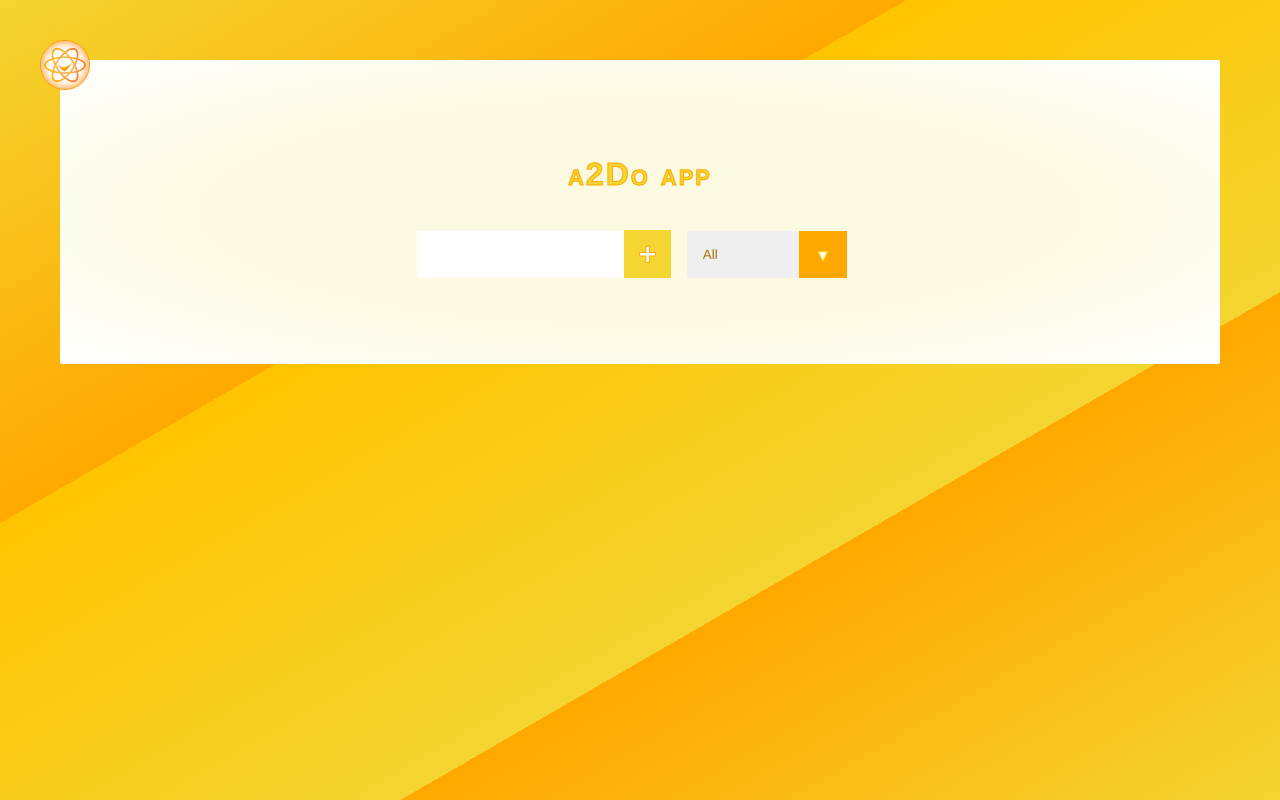
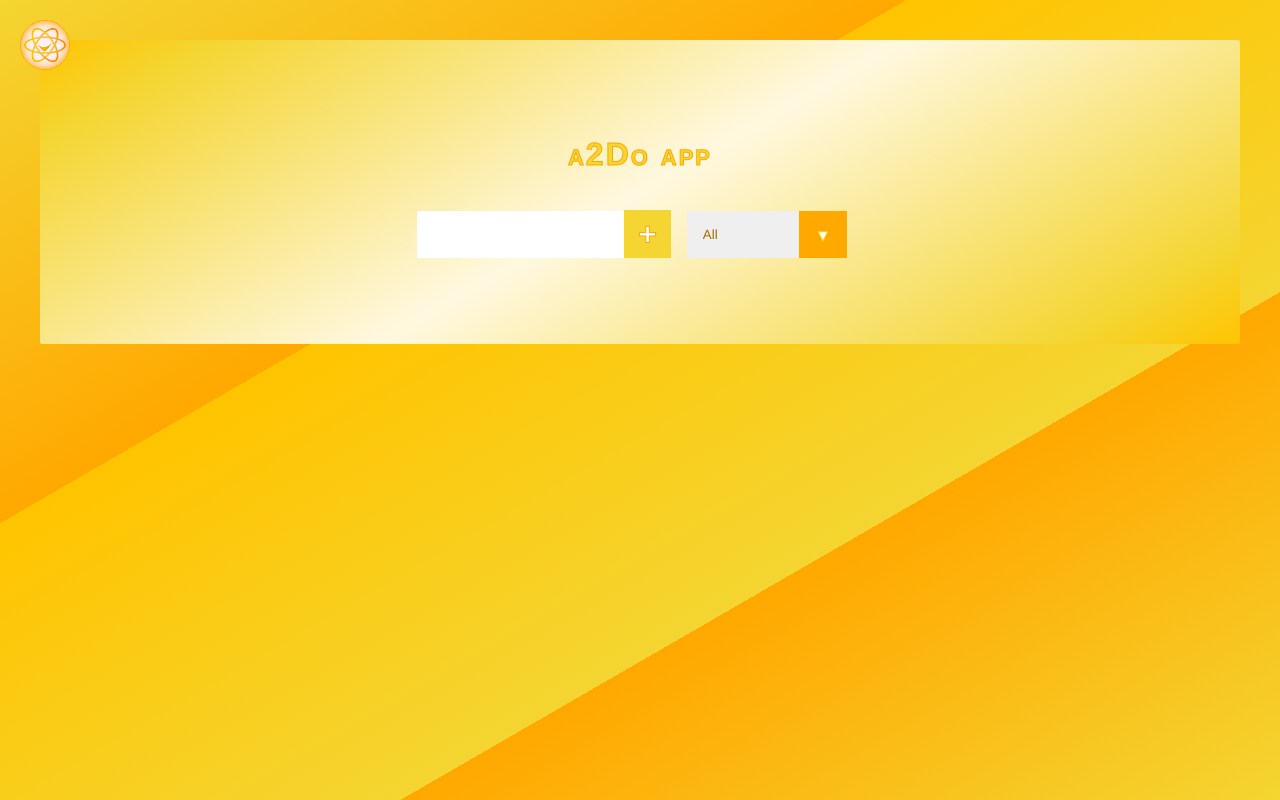
Before and after one commit to RavMucha/a2do, a React (Create React App) app: page / in a window 1280 px wide. Built offline with nearby package versions, Linux system fonts and the light colour scheme.

Commit message:
Gradients!

```diff
--- a/src/App.css
+++ b/src/App.css
@@ -9,7 +9,7 @@ body {
   color: white;
   font-family: "Poppins", sans-serif;
   min-height: 100vh;
-  padding: 50px;
+  padding: 30px;
 }
 header {
   font-size: 1rem;
@@ -25,14 +25,14 @@ header {
   height: 50px;
   box-shadow: inset 0px 0px 10px #00eb00;
   border: 1.5px solid #00ff00;
-  background-color: rgb(255, 255, 255);
+  background-color:rgb(255, 248, 224);
   border-radius: 50%;
   padding: 3px;
   margin: 5px;
   position: relative;
   top: -35px;
   left: -35px;
-  filter: hue-rotate(270deg);
+  filter: hue-rotate(285deg);
   transition: all 0.5s ease;
 }
 
@@ -46,7 +46,7 @@ b {
 }
 
 .App {
-  background-image: radial-gradient(#fdfae2 50%, #ffffff 100%);
+  background-image: linear-gradient(-30deg, #ffc400 0%, #F4D531 10%, rgb(255, 248, 224) 50%, #F4D531 90%, #ffc400 100%);
   border-radius: 2px;
   background-color: #fff495;
   margin: 10px;
```
